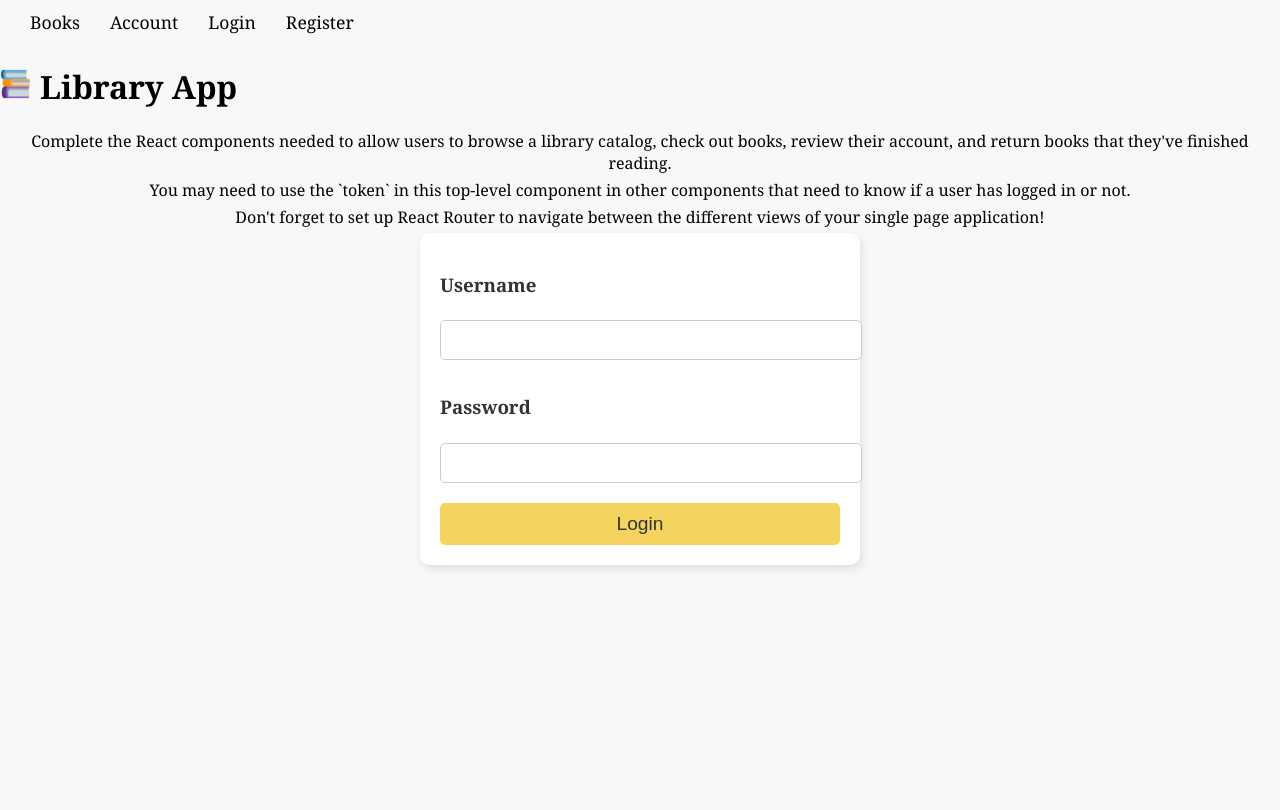
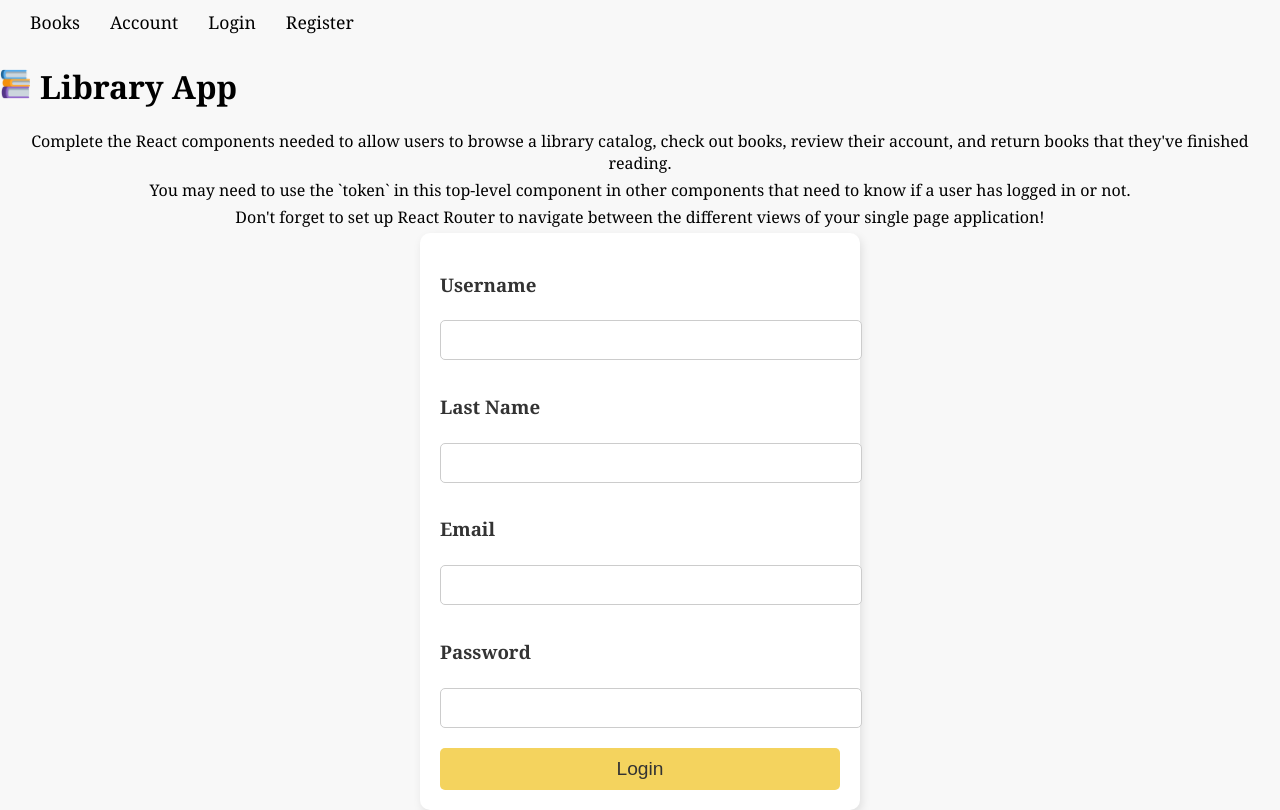
Before and after one commit to gzsewell/book-buddy, a React (Vite) app: page /login_page in a window 1280 px wide. Built offline with nearby package versions, Linux system fonts and the light colour scheme.

Commit message:
resgister POST request and login work.

```diff
--- a/src/App.jsx
+++ b/src/App.jsx
@@ -39,8 +39,8 @@ function App() {
         <Route path="/account" element={<Account />} />
         <Route path="/books" element={<Books />} />
         <Route path="/books/details/:id" element={<SingleBook />} />
+        <Route path="/register" element={<Register />} />
         <Route path="/login_page" element={<Login />} />
-        <Route path="/register" element={<Register />} />
       </Routes>
     </>
   );
--- a/src/components/Account.jsx
+++ b/src/components/Account.jsx
@@ -3,9 +3,16 @@ Fetch the account data from the provided API. You may consider conditionally ren
  that prompts them to log in or create an account.  */
 
 import React from "react";
+import axios from "axios";
 
 function Account() {
-  return <div>Account</div>;
+  // try {
+  //   const results = axios.get(`${import.meta.env.VITE_BASE_URL}users/me`, {
+  //     headers: { Authorization: `Bearer ${token}` },
+  //   });
+  // } catch (err) {}
+  return <div>Welcome To Your Account Page</div>;
 }
+// console.log(results);
 
 export default Account;
--- a/src/components/Form.jsx
+++ b/src/components/Form.jsx
@@ -1,27 +1,90 @@
-import React from "react";
+import React, { useState } from "react";
+import { useNavigate } from "react-router-dom";
+import axios from "axios";
 
 function Form({ parent, submitFunction }) {
+  const navigate = useNavigate();
+  const [formData, setFormData] = useState({
+    username: "",
+    lastname: "",
+    password: "",
+    "confirmed-passord": "",
+    email: "",
+  });
+  const handleInput = (e) => {
+    setFormData({ ...formData, [e.target.name]: e.target.value });
+  };
+  const handleSubmit = async (e) => {
+    e.preventDefault();
+    console.log("subbmitting data...");
+    console.log(formData);
+    const endPoint = parent ? "registern" : "login";
+    try {
+      const data = await axios.post(
+        `${import.meta.env.VITE_API_BASE_URL}users/${endPoint}`,
+        {
+          firstname: formData?.username ? formData.username : "",
+          lastname: formData?.lastname ? formData.lastname : "",
+          email: formData.email,
+          password: formData.password,
+        }
+      );
+      console.log(data);
+      if (data.status === 200) {
+        localStorage.setItem("token", data.data.token);
+        navigate("/account");
+      }
+    } catch (error) {}
+    setFormData({ username: "", lastname: "", password: "", email: "" });
+  };
   return (
-    <form className="form-container">
+    <form className="form-container" onSubmit={handleSubmit}>
       <label>
         <h3>Username</h3>
-        <input type="text"></input>
+        <input
+          type="text"
+          name="username"
+          onChange={handleInput}
+          value={formData?.username}
+        ></input>
       </label>
-      {parent && (
-        <label>
-          <h3>Email</h3>
-          <input type="text"></input>
-        </label>
-      )}
+      <label>
+        <h3>Last Name</h3>
+        <input
+          type="text"
+          name="lastname"
+          onChange={handleInput}
+          value={formData?.lastname}
+        ></input>
+      </label>
+
+      <label>
+        <h3>Email</h3>
+        <input
+          type="text"
+          name="email"
+          onChange={handleInput}
+          value={formData?.email}
+        ></input>
+      </label>
 
       <label>
         <h3>Password</h3>
-        <input type="password"></input>
+        <input
+          type="password"
+          name="password"
+          onChange={handleInput}
+          value={formData?.password}
+        ></input>
       </label>
       {parent && (
         <label>
           <h3>Confirm Password</h3>
-          <input type="password"></input>
+          <input
+            type="password"
+            name="confirmed-password"
+            onChange={handleInput}
+          ></input>
         </label>
       )}
       <button>{parent === "signup" ? "Sign Up" : "Login"}</button>
--- a/src/components/Register.jsx
+++ b/src/components/Register.jsx
@@ -1,6 +1,7 @@
-/* TODO - add your code to create a functional React component that renders a registration form */
+/* TODO - add your code to create a functional
+React component that renders a registration form */
 
-import React from "react";
+import React, { useState } from "react";
 import Form from "./Form";
 
 function Register() {
```
Also changed, not shown: src/components/Authenticate.jsx (added, +17 -0 lines).
